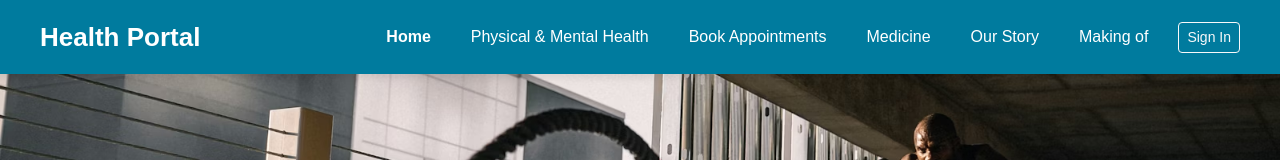
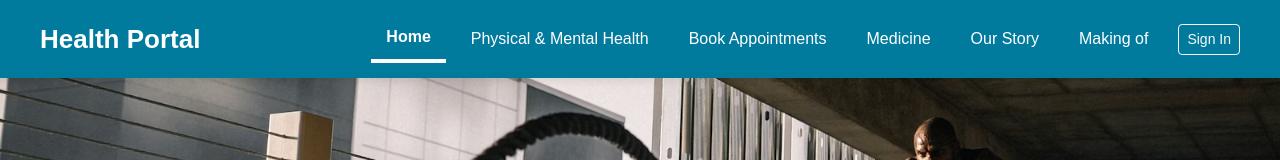
Before and after one commit to doodybh/IT6012-project, a plain HTML site: page index.html in a window 1280 px wide. Shown: the top 160 px of the page. Drawn offline with nearby package versions, Linux system fonts and the light colour scheme.

Commit message:
navbar WIP update

```diff
--- a/style.css
+++ b/style.css
@@ -61,6 +61,13 @@ body {
     transition: 0.3s;
 }
 
+/* testing new nav bar functionalitiy */
+
+.nav-links button.active {
+    font-weight: bold;
+    border-bottom: 4px solid #ffffff;
+}
+
 .nav-links button:hover {
     color: #d1f7ff;
 }
@@ -69,6 +76,8 @@ body {
     font-weight: bold;
     color: #d1f7ff;
 }
+
+
 
 /* --- New Additions for Search Bar --- */
 .search-wrapper {
```
